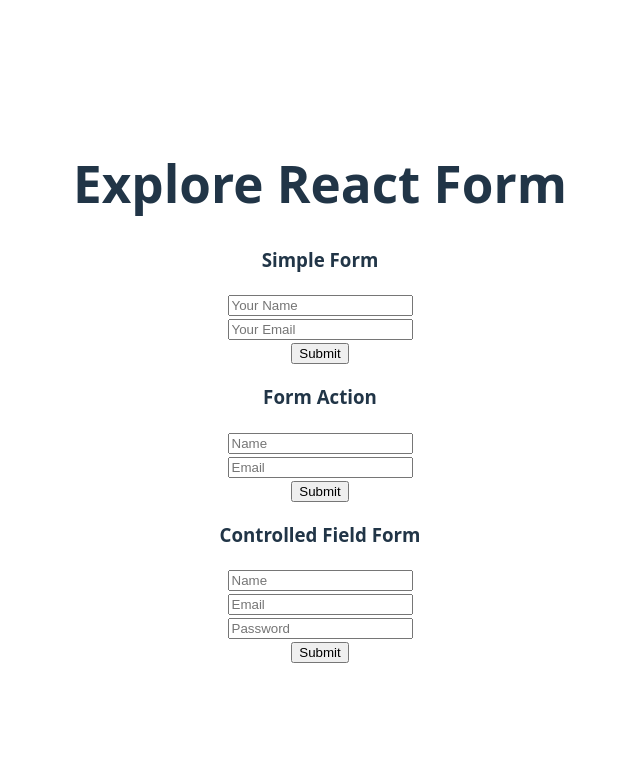
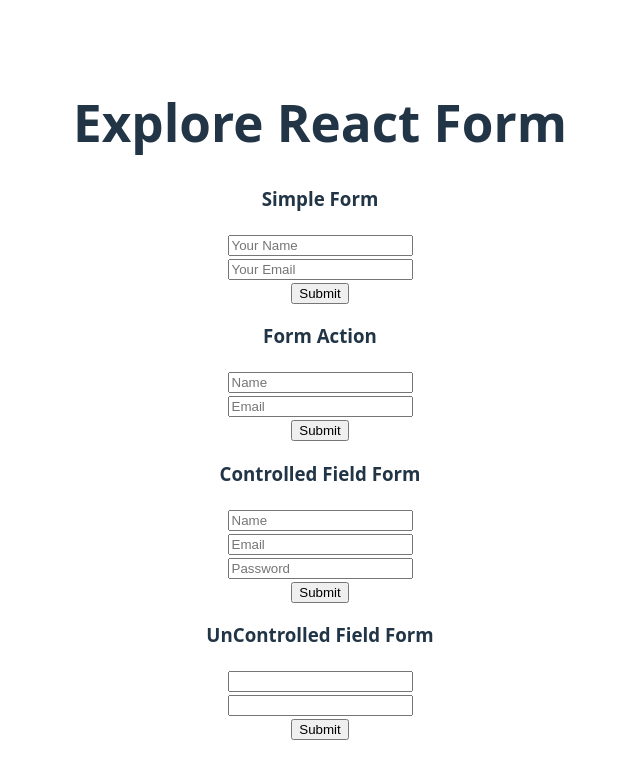
Before and after one commit to lijanahmmed/Explore-React-form, a React (Vite) app: page / in a window 1280 px wide. Shown: the top 778 px of the page, without its empty margins (320-960 px from the left). Built offline with nearby package versions, Linux system fonts and the light colour scheme.

Commit message:
added UnControlledField form

```diff
--- a/src/App.jsx
+++ b/src/App.jsx
@@ -5,7 +5,7 @@
 
 
 import SimpleForm from './components/SimpleForm/SimpleForm'
-
+import UnControlledField from './components/UnControlledField/UnControlledField'
 
 function App() {
 
@@ -15,6 +15,7 @@
       <SimpleForm></SimpleForm>
       <FormAction></FormAction>
       <ControlledField></ControlledField>
+      <UnControlledField></UnControlledField>
 
     </>
   )
--- /dev/null
+++ b/src/components/UnControlledField/UnControlledField.jsx
@@ -0,0 +1,30 @@
+import React, { useRef } from 'react';
+
+const UnControlledField = () => {
+    const emailRef = useRef('');
+    const passwordRef = useRef('');
+
+    const handleSubmit = e =>{
+        e.preventDefault();
+        console.log(emailRef.current.value);
+        const email = emailRef.current.value;
+        const password = passwordRef.current.value;
+        console.log(email, password)
+
+    }
+
+    return (
+        <div>
+            <h3>UnControlled Field Form</h3>
+            <form onSubmit={handleSubmit}>
+                <input ref={emailRef} type="email" name="" />
+                <br />
+                <input ref={passwordRef} type="password" name="" />
+                <br />
+                <input type="submit" value="Submit" />
+            </form>
+        </div>
+    );
+};
+
+export default UnControlledField;
```
